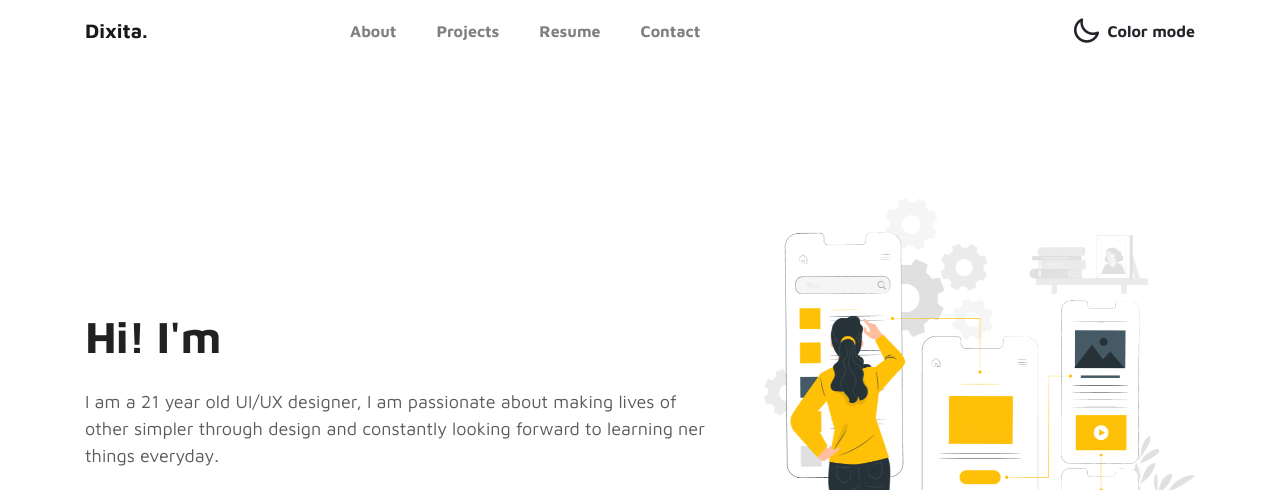
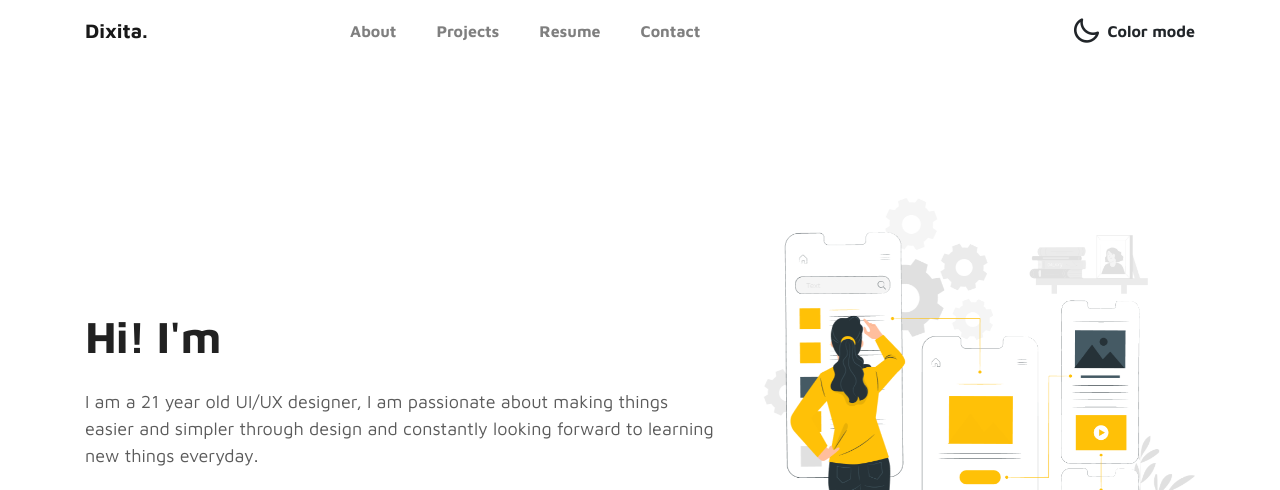
Before and after one commit to dixitagandhi124/dixita, a plain HTML site: page index.html in a window 1280 px wide. Shown: the top 490 px of the page. Drawn offline with Linux system fonts and the light colour scheme.

Commit message:
Update index.html

```diff
--- a/index.html
+++ b/index.html
@@ -76,7 +76,7 @@
                                 </div>
                         </h1>
 
-                        <p>I am a 21 year old UI/UX designer, I am passionate about making lives of other simpler through design and constantly looking forward to learning ner things everyday.</p>
+                        <p>I am a 21 year old UI/UX designer, I am passionate about making things easier and simpler through design and constantly looking forward to learning new things everyday.</p>
 
                         <div class="custom-btn-group mt-4">
                           <a href="https://drive.google.com/file/d/1LnPFOR4RF84T9TV6chc_egeJLT5refbn/view?usp=sharing" class="btn mr-lg-2 custom-btn"><i class='uil uil-file-alt'></i>Download Resume</a>
```
